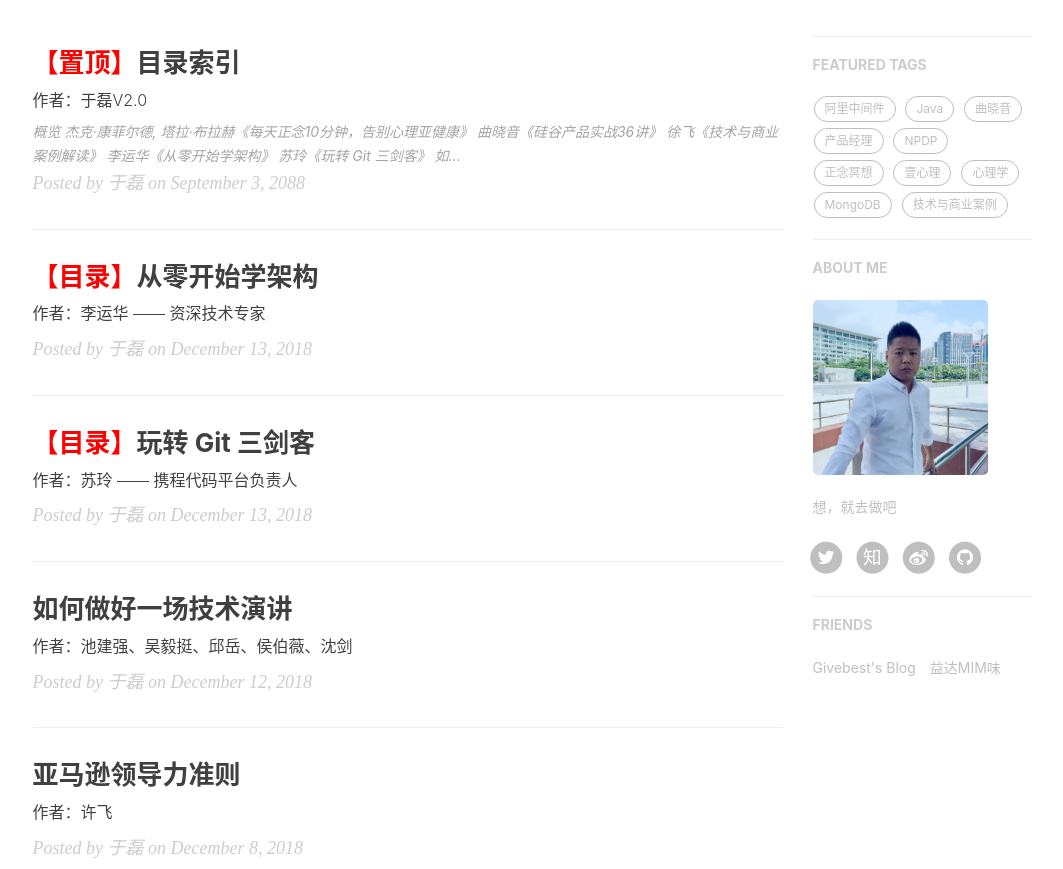
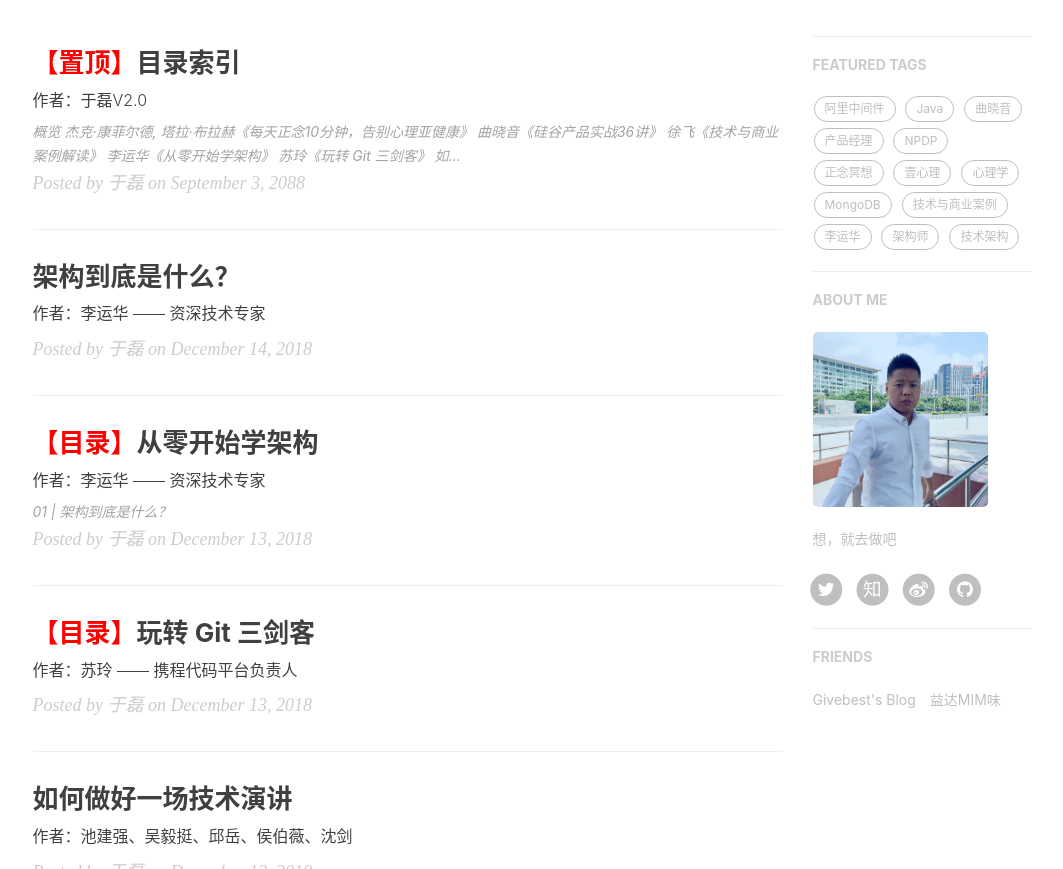
Before and after one commit to yuleizhuai/yuleizhuai.github.io, a Jekyll site: the page built from index.html, in a window 1280 px wide and 900 px high, scrolled down 391 px, cut to the strip 31-900 px from the top of the window. Shown: the whole strip, without its empty margins (135-1198 px from the left). Built offline with Jekyll 4.4.1, drawn with Linux system fonts in a browser that asks for light colours; nearby versions of some CDN libraries; the list of posts is cut into pages by our own code; comment, search, counter and statistics services are not loaded; some of the changed text lies outside the part shown.

Commit message:
add What is architecture

```diff
--- a/_posts/learning_architecture_from_zero/2018-12-13-learning_architecture_from_zero.markdown
+++ b/_posts/learning_architecture_from_zero/2018-12-13-learning_architecture_from_zero.markdown
@@ -17,6 +17,8 @@ tags:
 
 
 
+### [01 | 架构到底是什么？](https://yulei.vip/2018/12/14/01What_is_architecture/)
+
 
 
 ![learning_architecture_from_zero](/img/learning_architecture_from_zero/share.jpg)
--- /dev/null
+++ b/_posts/learning_architecture_from_zero/2018-12-14-01What_is_architecture.markdown
@@ -0,0 +1,19 @@
+---
+layout:     post
+title:      "架构到底是什么？"
+subtitle:   "作者：李运华 —— 资深技术专家"
+date:       2018-12-14 00:00:00
+author:     "于磊"
+header-img: "img/learning_architecture_from_zero/01bg.jpg"
+catalog: true
+tags:
+    - 李运华
+    - 架构师
+    - 技术架构
+    - 架构
+
+---
+
+
+
+![learning_architecture_from_zero](/img/learning_architecture_from_zero/01What_is_architecture.png)
```
Also changed, not shown: img/learning_architecture_from_zero/01bg.jpg (added), 1 other file.
